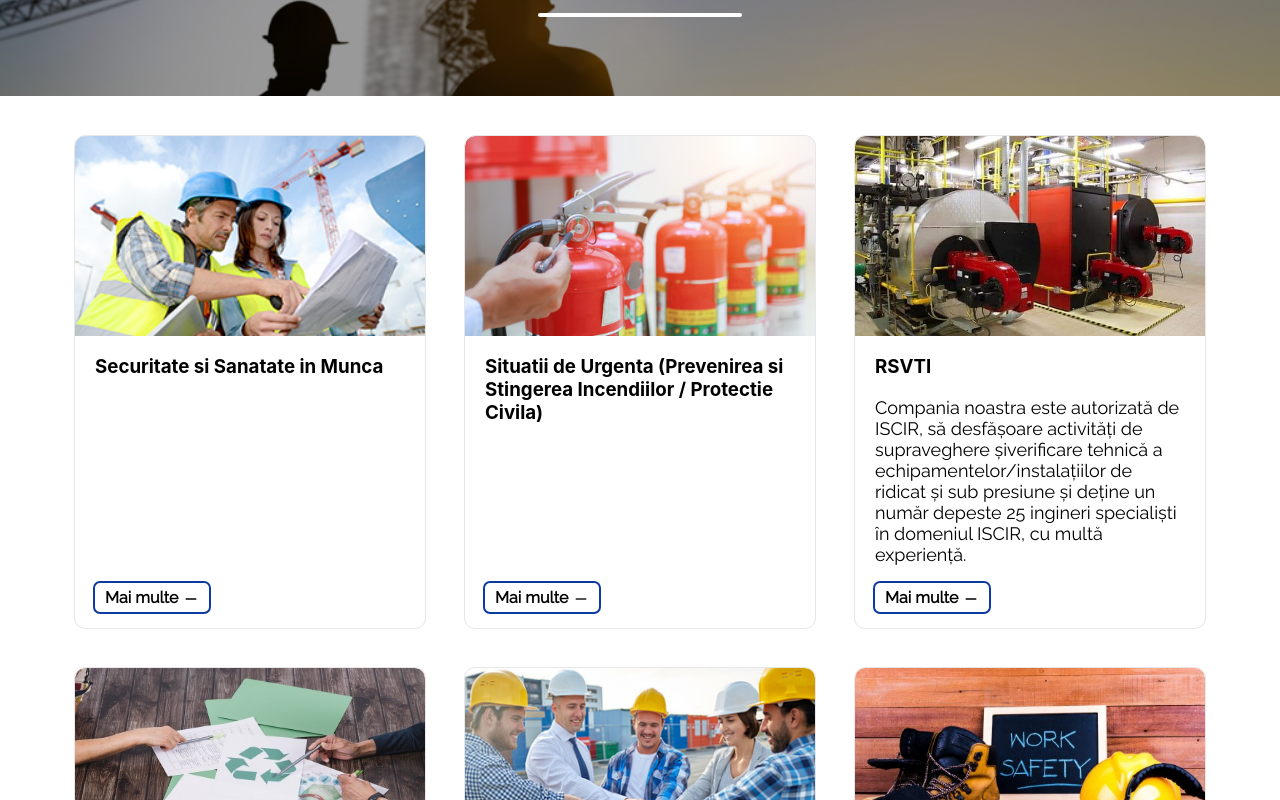
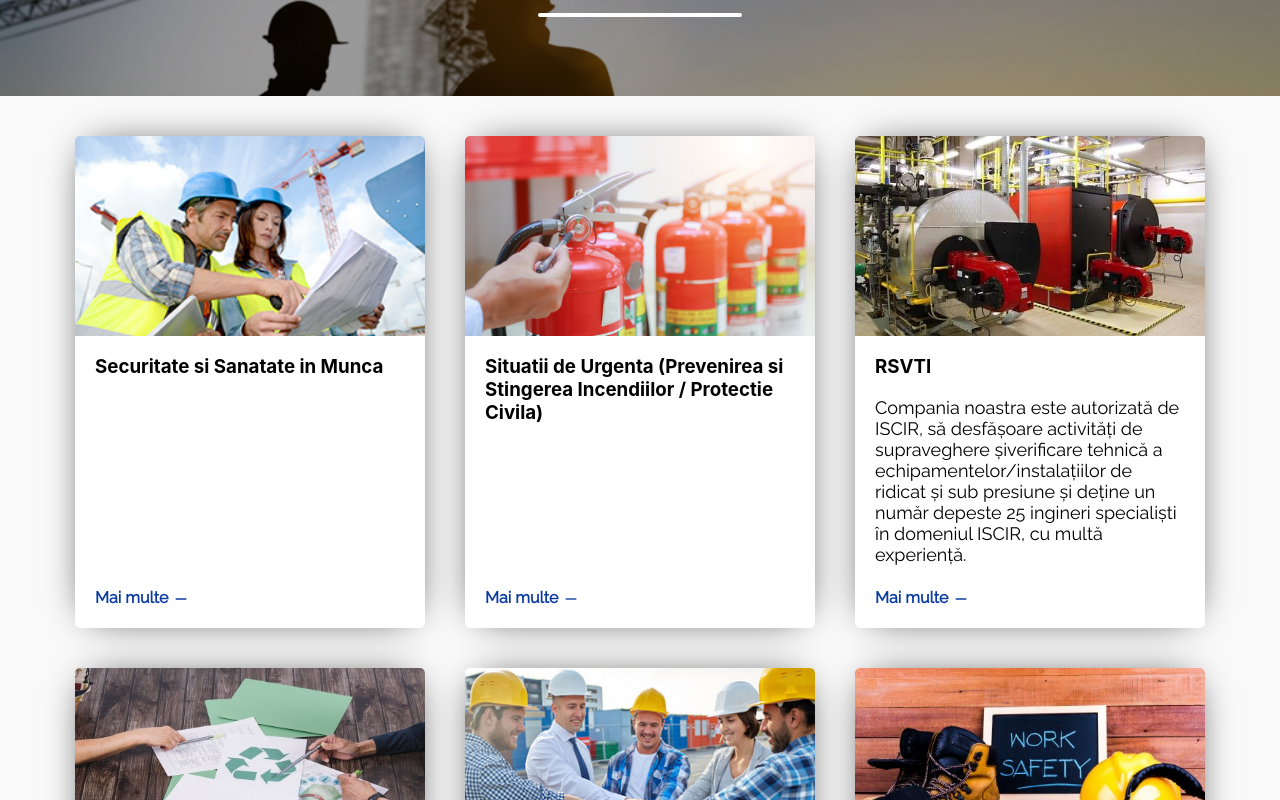
Before and after one commit to bmarcu13/work-management-website, a React (Create React App) app: page / in a window 1280 px wide. Shown: the part 1060-1860 px from the top of the page. Built offline with nearby package versions, Linux system fonts and the light colour scheme.

Commit message:
Redesigned cards and added animation on scroll

```diff
--- a/src/Components/ServicesMainPage/ServicesMainPage.css
+++ b/src/Components/ServicesMainPage/ServicesMainPage.css
@@ -3,6 +3,7 @@
     padding-bottom: 40px;
     text-align: center;
     margin-top: 20px;
+    background-color: #fafafa;
 }
 
 .main-page .services .divider {
@@ -51,15 +52,16 @@
     max-width: 350px;
     display: flex;
     flex-direction: column;
-    outline: 1.8px solid #e7e7e7;
+    /* outline: 1.8px solid #e7e7e7; */
     align-items: flex-start;
     overflow: hidden;
-    border-radius: 10px;
+    border-radius: 5px;
     cursor: default;
     background-color: white;
     transition: 0.2s;
     transition-delay: 0.15;
     grid-auto-rows: auto;
+    box-shadow: 0 0 2.5em -1em black;
 }
 
 .main-page .services .grid-container .grid-item-container .img-container {
@@ -69,8 +71,16 @@
 }
 
 .main-page .services .grid-container .grid-item-container:hover {
-    box-shadow: 2px 2px 5px rgb(99, 99, 99);
-    outline: 1.8px solid rgb(11, 59, 161);
+    box-shadow: 0 0 1.5em -1em black;
+    /* outline: 1.8px solid rgb(11, 59, 161); */
+}
+
+.main-page
+    .services
+    .grid-container
+    .grid-item-container:hover
+    .read-more-button {
+    padding-left: 10px;
 }
 
 .main-page .services .grid-container .grid-item-container img {
@@ -103,17 +113,15 @@
 
 .main-page .services .grid-container .grid-item-container .read-more-button {
     cursor: pointer;
-    color: black;
+    color: rgb(11, 59, 161);
     /* text-transform: uppercase; */
     font-size: 16px;
     transition-delay: 0.1s;
     margin-top: auto;
     padding-left: 0px;
     margin-left: 20px;
-    outline: 2px solid rgb(11, 59, 161);
     border-radius: 5px;
-    padding: 5px 10px;
-    color: black;
+    padding: 5px 10px 5px 0px;
     user-select: none;
 }
 
@@ -124,18 +132,6 @@
     .read-more-button:hover {
     background-color: rgb(11, 59, 161);
     color: white;
-}
-
-@media (max-width: 900px) {
-    .main-page .services .grid-container {
-        grid-template-columns: repeat(2, auto);
-    }
-}
-
-@media (max-width: 600px) {
-    .main-page .services .grid-container {
-        grid-template-columns: repeat(1, auto);
-    }
 }
 
 .main-page .services .all-services-button {
@@ -161,3 +157,15 @@
 .main-page .services .all-services-button h3 {
     margin: 0;
 }
+
+@media (max-width: 900px) {
+    .main-page .services .grid-container {
+        grid-template-columns: repeat(2, auto);
+    }
+}
+
+@media (max-width: 600px) {
+    .main-page .services .grid-container {
+        grid-template-columns: repeat(1, auto);
+    }
+}
```
